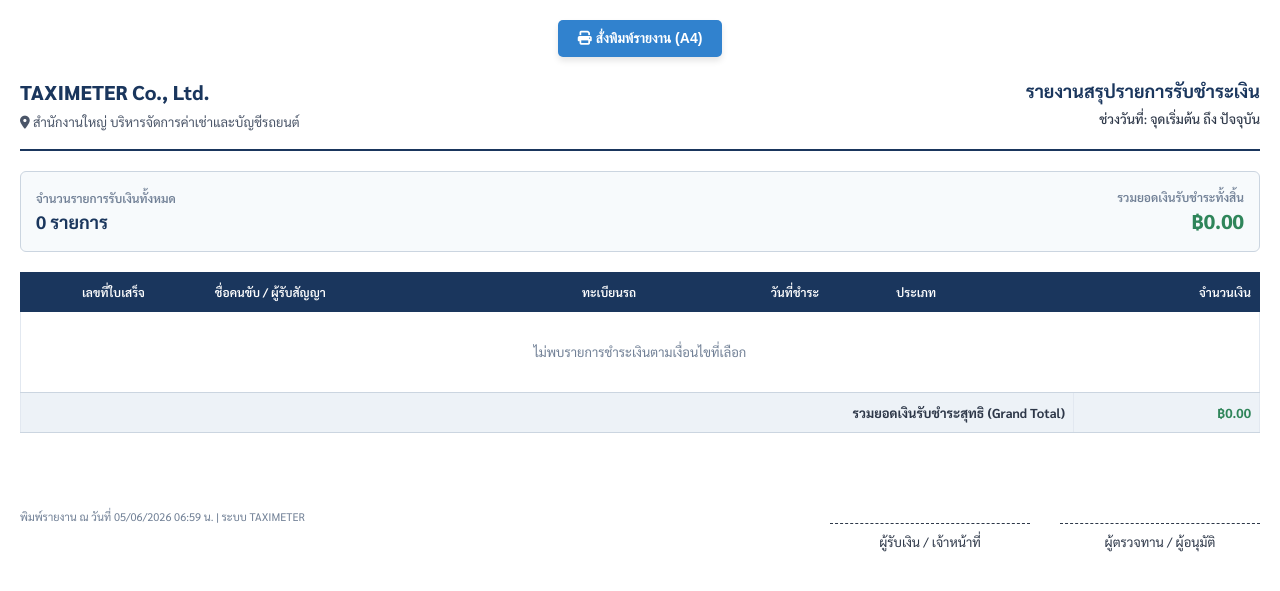
After one commit to anamaomexness-cmd/TAXIMETER, a Flask app: page /admin/payments/print in a window 1280 px wide. The commit adds this page. Shown: the top 591 px of the page. Run offline with Flask 3, Linux system fonts and the light colour scheme; the visitor is signed in with stand-in values (Sample User, id 1); data that the repository does not hold is empty.

Commit message:
feat: Add dynamic search filters and printable report to Payments List

```diff
--- a/app.py
+++ b/app.py
@@ -528,6 +528,69 @@ def manage_payments():
     active_contracts = client.table('contracts').select('*, drivers(first_name, last_name), cars(license_plate)').eq('status', 'active').execute().data
 
     return render_template('admin/payments.html', payments=payments, active_contracts=active_contracts, today_str=date.today().isoformat())
+
+@app.route('/admin/payments/print')
+@admin_required
+def print_payments_report():
+    client = supabase_admin if supabase_admin else supabase
+    start_date = request.args.get('start_date', '')
+    end_date = request.args.get('end_date', '')
+    search = request.args.get('search', '').strip().lower()
+
+    try:
+        payments = client.table('payments').select('*, contracts(*, drivers(first_name, last_name), cars(license_plate))').order('payment_date', desc=False).execute().data
+    except Exception as e:
+        print(f"Error fetching payments for print: {e}")
+        payments = []
+
+    filtered_payments = []
+    total_amount = 0.0
+
+    for p in payments:
+        p_date = p['payment_date'][:10]
+
+        if start_date and p_date < start_date:
+            continue
+        if end_date and p_date > end_date:
+            continue
+
+        driver_name = ""
+        plate = ""
+        receipt = p.get('receipt_no', '')
+
+        if p.get('contracts'):
+            if p['contracts'].get('drivers'):
+                driver_name = f"{p['contracts']['drivers']['first_name']} {p['contracts']['drivers']['last_name']}"
+            if p['contracts'].get('cars'):
+                plate = p['contracts']['cars']['license_plate']
+
+        if search:
+            if search not in driver_name.lower() and search not in plate.lower() and search not in receipt.lower():
+                continue
+
+        filtered_payments.append(p)
+        total_amount += float(p['amount'])
+
+    try:
+        start_thai = datetime.strptime(start_date, '%Y-%m-%d').strftime('%d/%m/%Y') if start_date else "จุดเริ่มต้น"
+        end_thai = datetime.strptime(end_date, '%Y-%m-%d').strftime('%d/%m/%Y') if end_date else "ปัจจุบัน"
+    except Exception:
+        start_thai = start_date or "จุดเริ่มต้น"
+        end_thai = end_date or "ปัจจุบัน"
+
+    try:
+        config = client.table('system_settings').select('*').single().execute().data
+    except Exception:
+        config = None
+
+    return render_template('admin/payments_report_print.html',
+                           payments=filtered_payments,
+                           start_date=start_thai,
+                           end_date=end_thai,
+                           search_query=search,
+                           total_amount=total_amount,
+                           config=config,
+                           today=datetime.now())
 
 @app.route('/admin/repairs', methods=['GET', 'POST'])
 @admin_required
--- /dev/null
+++ b/templates/admin/payments_report_print.html
@@ -0,0 +1,269 @@
+<!DOCTYPE html>
+<html lang="th">
+<head>
+    <meta charset="UTF-8">
+    <title>รายงานรายการรับชำระเงิน - TAXIMETER</title>
+    <link href="https://fonts.googleapis.com/css2?family=Sarabun:wght@300;400;500;600;700;800&display=swap" rel="stylesheet">
+    <link rel="stylesheet" href="https://cdnjs.cloudflare.com/ajax/libs/font-awesome/6.4.0/css/all.min.css">
+    <style>
+        :root {
+            --primary: #1a365d;
+            --text: #2d3748;
+            --border: #cbd5e0;
+        }
+        body {
+            font-family: 'Sarabun', sans-serif;
+            color: var(--text);
+            margin: 0;
+            padding: 20px;
+            font-size: 13px;
+            line-height: 1.5;
+            background-color: #fff;
+        }
+        .header {
+            display: flex;
+            justify-content: space-between;
+            align-items: flex-start;
+            border-bottom: 2px solid var(--primary);
+            padding-bottom: 15px;
+            margin-bottom: 20px;
+        }
+        .company-info h1 {
+            font-size: 20px;
+            font-weight: 800;
+            color: var(--primary);
+            margin: 0 0 5px 0;
+        }
+        .company-info p {
+            margin: 2px 0;
+            color: #4a5568;
+        }
+        .report-title {
+            text-align: right;
+        }
+        .report-title h2 {
+            font-size: 18px;
+            font-weight: 700;
+            margin: 0 0 5px 0;
+            color: var(--primary);
+        }
+        .report-title p {
+            margin: 2px 0;
+            font-weight: 500;
+        }
+        .summary-card {
+            background-color: #f7fafc;
+            border: 1px solid var(--border);
+            padding: 15px;
+            border-radius: 6px;
+            margin-bottom: 20px;
+            display: flex;
+            justify-content: space-between;
+            align-items: center;
+        }
+        .summary-title {
+            font-weight: 600;
+            color: #718096;
+            font-size: 12px;
+            text-transform: uppercase;
+        }
+        .summary-value {
+            font-size: 20px;
+            font-weight: 800;
+            color: #2f855a;
+        }
+        table {
+            width: 100%;
+            border-collapse: collapse;
+            margin-bottom: 25px;
+        }
+        th {
+            background-color: var(--primary);
+            color: white;
+            font-weight: 600;
+            text-align: left;
+            padding: 10px 8px;
+            font-size: 12px;
+            border: 1px solid var(--primary);
+        }
+        td {
+            padding: 10px 8px;
+            border-bottom: 1px solid var(--border);
+            border-left: 1px solid #e2e8f0;
+            border-right: 1px solid #e2e8f0;
+        }
+        .text-right {
+            text-align: right;
+        }
+        .text-center {
+            text-align: center;
+        }
+        .font-bold {
+            font-weight: 700;
+        }
+        .total-row {
+            background-color: #edf2f7;
+            font-weight: 700;
+        }
+        .footer {
+            margin-top: 50px;
+            display: flex;
+            justify-content: space-between;
+            align-items: center;
+        }
+        .signature-box {
+            width: 200px;
+            text-align: center;
+        }
+        .signature-line {
+            border-bottom: 1px dashed var(--text);
+            margin-bottom: 8px;
+            height: 40px;
+        }
+        .print-btn-container {
+            text-align: center;
+            margin-bottom: 20px;
+        }
+        .btn {
+            background-color: #3182ce;
+            color: white;
+            border: none;
+            padding: 10px 20px;
+            font-size: 14px;
+            font-weight: 600;
+            border-radius: 5px;
+            cursor: pointer;
+            box-shadow: 0 4px 6px rgba(0,0,0,0.1);
+        }
+        .btn:hover {
+            background-color: #2b6cb0;
+        }
+        @media print {
+            .print-btn-container {
+                display: none;
+            }
+            body {
+                padding: 0;
+            }
+            @page {
+                size: A4;
+                margin: 1.5cm;
+            }
+        }
+    </style>
+</head>
+<body>
+    <div class="print-btn-container">
+        <button class="btn" onclick="window.print()"><i class="fa fa-print"></i> สั่งพิมพ์รายงาน (A4)</button>
+    </div>
+
+    <div class="header">
+        <div class="company-info">
+            {% if config %}
+            <h1>{{ config.lessor_name }}</h1>
+            <p><i class="fa fa-map-marker-alt"></i> {{ config.lessor_address }}</p>
+            <p><i class="fa fa-id-card"></i> เลขประจำตัวผู้เสียภาษี: {{ config.lessor_id }}</p>
+            {% else %}
+            <h1>TAXIMETER Co., Ltd.</h1>
+            <p><i class="fa fa-map-marker-alt"></i> สำนักงานใหญ่ บริหารจัดการค่าเช่าและบัญชีรถยนต์</p>
+            {% endif %}
+        </div>
+        <div class="report-title">
+            <h2>รายงานสรุปรายการรับชำระเงิน</h2>
+            <p>ช่วงวันที่: {{ start_date }} ถึง {{ end_date }}</p>
+            {% if search_query %}
+            <p>คำค้นหา: "{{ search_query }}"</p>
+            {% endif %}
+        </div>
+    </div>
+
+    <div class="summary-card">
+        <div>
+            <span class="summary-title">จำนวนรายการรับเงินทั้งหมด</span>
+            <div style="font-size: 18px; font-weight: 700; color: var(--primary);">{{ payments|length }} รายการ</div>
+        </div>
+        <div style="text-align: right;">
+            <span class="summary-title">รวมยอดเงินรับชำระทั้งสิ้น</span>
+            <div class="summary-value">฿{{ "{:,.2f}".format(total_amount) }}</div>
+        </div>
+    </div>
+
+    <table>
+        <thead>
+            <tr>
+                <th style="width: 15%;" class="text-center">เลขที่ใบเสร็จ</th>
+                <th style="width: 25%;">ชื่อคนขับ / ผู้รับสัญญา</th>
+                <th style="width: 15%;" class="text-center">ทะเบียนรถ</th>
+                <th style="width: 15%;" class="text-center">วันที่ชำระ</th>
+                <th style="width: 15%;">ประเภท</th>
+                <th style="width: 15%; text-align: right;">จำนวนเงิน</th>
+            </tr>
+        </thead>
+        <tbody>
+            {% for payment in payments %}
+            <tr>
+                <td class="text-center font-bold">{{ payment.receipt_no }}</td>
+                <td>
+                    {% if payment.contracts and payment.contracts.drivers %}
+                    {{ payment.contracts.drivers.first_name }} {{ payment.contracts.drivers.last_name }}
+                    {% else %}
+                    -
+                    {% endif %}
+                </td>
+                <td class="text-center">
+                    {% if payment.contracts and payment.contracts.cars %}
+                    {{ payment.contracts.cars.license_plate }}
+                    {% else %}
+                    -
+                    {% endif %}
+                </td>
+                <td class="text-center">{{ payment.payment_date[:10] }}</td>
+                <td>
+                    {% if payment.payment_type == 'rent' %}ค่าเช่ารถ
+                    {% elif payment.payment_type == 'deposit' %}เงินค้ำประกัน
+                    {% elif payment.payment_type == 'debt' %}ผ่อนหนี้ค้าง
+                    {% elif payment.payment_type == 'fine' %}ค่าปรับ/อื่นๆ
+                    {% else %}อื่นๆ{% endif %}
+                </td>
+                <td class="text-right font-bold" style="color: #2f855a;">฿{{ "{:,.2f}".format(payment.amount) }}</td>
+            </tr>
+            {% else %}
+            <tr>
+                <td colspan="6" class="text-center" style="padding: 30px; color: #718096;">
+                    ไม่พบรายการชำระเงินตามเงื่อนไขที่เลือก
+                </td>
+            </tr>
+            {% endfor %}
+
+            <tr class="total-row">
+                <td colspan="5" class="text-right">รวมยอดเงินรับชำระสุทธิ (Grand Total)</td>
+                <td class="text-right font-bold" style="color: #2f855a;">฿{{ "{:,.2f}".format(total_amount) }}</td>
+            </tr>
+        </tbody>
+    </table>
+
+    <div class="footer">
+        <div style="font-size: 11px; color: #718096;">
+            พิมพ์รายงาน ณ วันที่ {{ today.strftime('%d/%m/%Y %H:%M') }} น. | ระบบ TAXIMETER
+        </div>
+        <div style="display: flex; gap: 30px;">
+            <div class="signature-box">
+                <div class="signature-line"></div>
+                <div>ผู้รับเงิน / เจ้าหน้าที่</div>
+            </div>
+            <div class="signature-box">
+                <div class="signature-line"></div>
+                <div>ผู้ตรวจทาน / ผู้อนุมัติ</div>
+            </div>
+        </div>
+    </div>
+
+    <script>
+        window.addEventListener('load', function() {
+            setTimeout(function() {
+                window.print();
+            }, 500);
+        });
+    </script>
+</body>
+</html>
```
Also changed, not shown: templates/admin/payments.html (+80 -1 lines).
